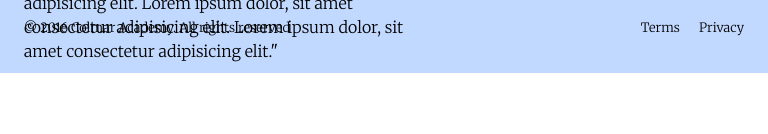
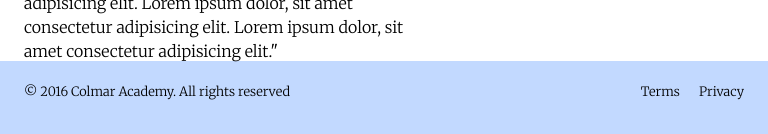
Before and after one commit to fndiaye2015/capstone_colmar, a plain HTML site: page index.html in a window 768 px wide. Shown: the part 2879-3013 px from the top of the page. Before the commit the page ends 2966 px from the top, so only its background shows below. Drawn offline with Linux system fonts and the light colour scheme.

Commit message:
Modify the Css fix the mobile version for ipad

```diff
--- a/resources/css/style.css
+++ b/resources/css/style.css
@@ -486,3 +486,11 @@ footer {
         display: none;
     }
 }
+
+
+/* Mobile version screen max-width: 1024px */
+@media only screen and (min-width:768px) and (max-width:1024px) {
+    footer {
+        margin-top: 4rem;
+    }
+}
```
